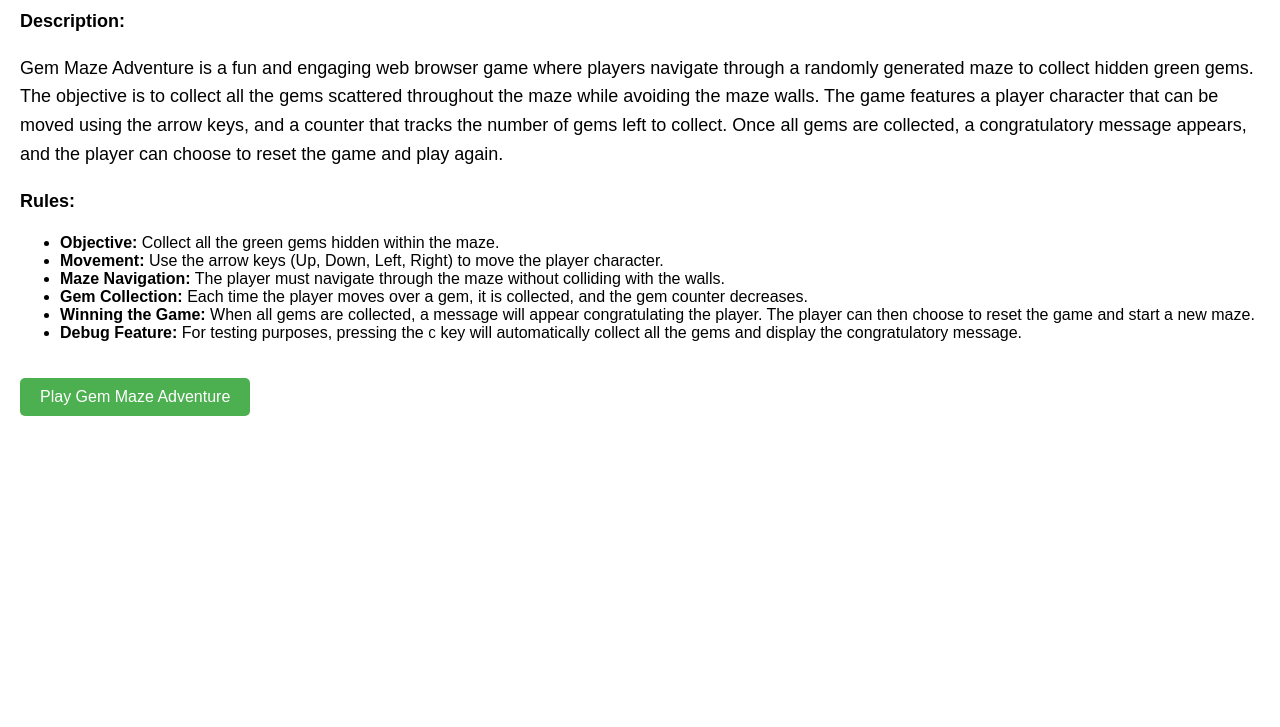
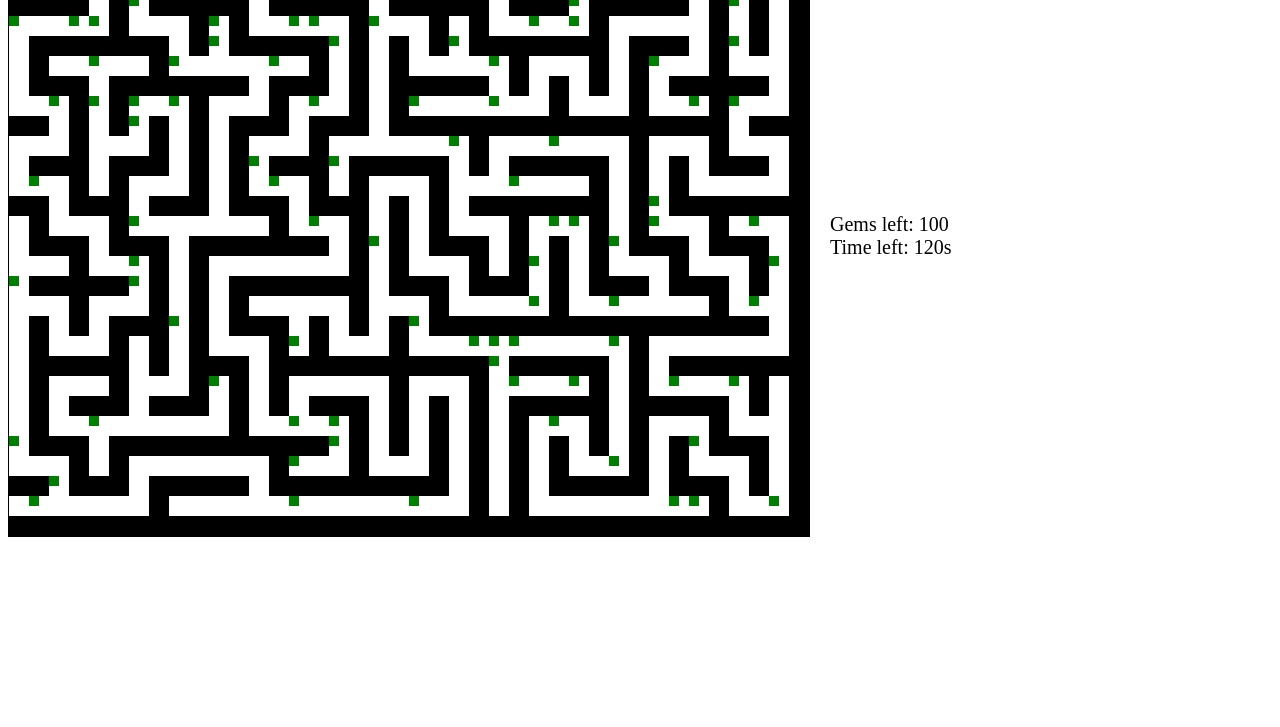
Before and after one commit to jgeekw/gemgame, a plain HTML site: page index.html in a window 1280 px wide. Shown: the part 73-800 px from the top of the page. Drawn offline with Linux system fonts and the light colour scheme.

Commit message:
Update index.html
added a game timer that gives the player 120 seconds to complete the game.

```diff
--- a/index.html
+++ b/index.html
@@ -5,46 +5,49 @@
     <meta name="viewport" content="width=device-width, initial-scale=1.0">
     <title>Gem Maze Adventure</title>
     <style>
-        body {
-            font-family: Arial, sans-serif;
-            margin: 20px;
+        canvas {
+            border: 1px solid black;
         }
-        h1 {
-            color: #333;
+        #gameContainer {
+            display: flex;
+            align-items: center;
         }
-        p {
-            font-size: 18px;
-            line-height: 1.6;
+        #counter {
+            margin-left: 20px;
+            font-size: 20px;
         }
-        a {
-            display: inline-block;
-            margin-top: 20px;
-            padding: 10px 20px;
-            background-color: #4CAF50;
-            color: white;
-            text-decoration: none;
-            border-radius: 5px;
+        #timer {
+            margin-left: 20px;
+            font-size: 20px;
         }
-        a:hover {
-            background-color: #45a049;
+        #modal {
+            display: none;
+            position: fixed;
+            top: 50%;
+            left: 50%;
+            transform: translate(-50%, -50%);
+            background-color: white;
+            padding: 20px;
+            border: 1px solid black;
+            box-shadow: 0 0 10px rgba(0, 0, 0, 0.5);
+        }
+        #modal button {
+            margin-top: 10px;
         }
     </style>
 </head>
 <body>
-    <h1>Gem Maze Adventure</h1>
-    <p><strong>Description:</strong></p>
-    <p>Gem Maze Adventure is a fun and engaging web browser game where players navigate through a randomly generated maze to collect hidden green gems. The objective is to collect all the gems scattered throughout the maze while avoiding the maze walls. The game features a player character that can be moved using the arrow keys, and a counter that tracks the number of gems left to collect. Once all gems are collected, a congratulatory message appears, and the player can choose to reset the game and play again.</p>
-
-    <p><strong>Rules:</strong></p>
-    <ul>
-        <li><strong>Objective:</strong> Collect all the green gems hidden within the maze.</li>
-        <li><strong>Movement:</strong> Use the arrow keys (Up, Down, Left, Right) to move the player character.</li>
-        <li><strong>Maze Navigation:</strong> The player must navigate through the maze without colliding with the walls.</li>
-        <li><strong>Gem Collection:</strong> Each time the player moves over a gem, it is collected, and the gem counter decreases.</li>
-        <li><strong>Winning the Game:</strong> When all gems are collected, a message will appear congratulating the player. The player can then choose to reset the game and start a new maze.</li>
-        <li><strong>Debug Feature:</strong> For testing purposes, pressing the <code>C</code> key will automatically collect all the gems and display the congratulatory message.</li>
-    </ul>
-
-    <a href="https://jgeekw.github.io/gemgame/game.html">Play Gem Maze Adventure</a>
+    <div id="gameContainer">
+        <canvas id="gameCanvas" width="800" height="600"></canvas>
+        <div>
+            <div id="counter">Gems left: 100</div>
+            <div id="timer">Time left: 120s</div>
+        </div>
+    </div>
+    <div id="modal">
+        <p>Congratulations! You found them all.</p>
+        <button id="resetButton">Reset Game</button>
+    </div>
+    <script src="game.js"></script>
 </body>
 </html>
```
